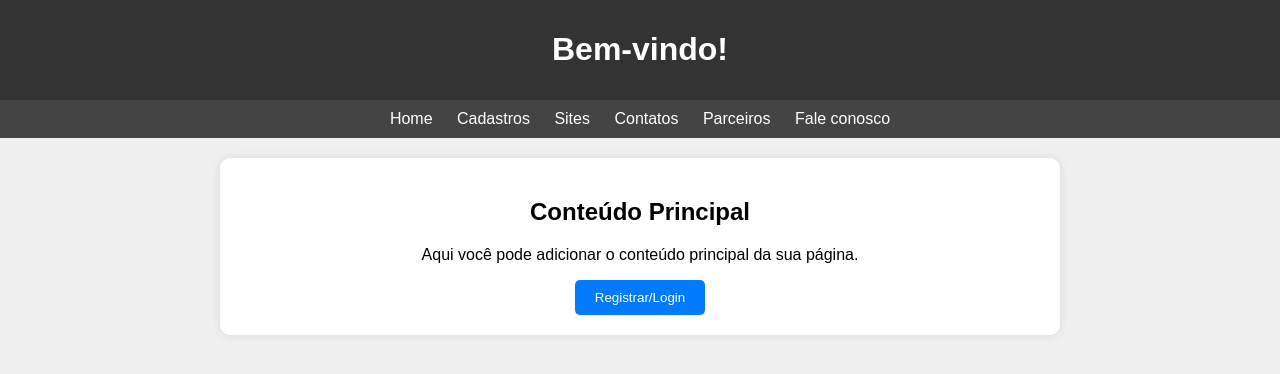
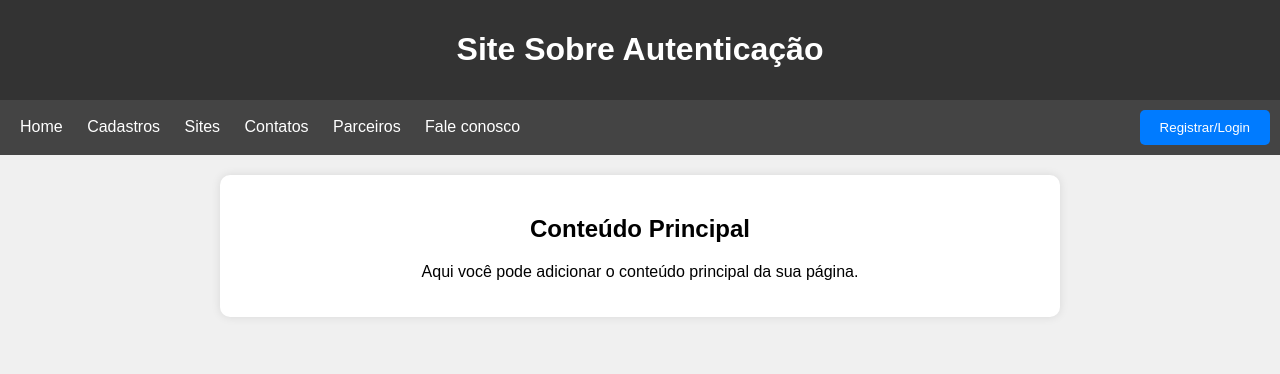
Before and after one commit to NinjaBitroom/seginfphp, a PHP site: page / in a window 1280 px wide. Shown: the top 374 px of the page. Run offline with PHP 8.4, Linux system fonts and the light colour scheme.

Commit message:
mude o botão

```diff
--- a/php/index.php
+++ b/php/index.php
@@ -56,19 +56,18 @@
 </head>
 <body>
 	<header>
-		<h1>Bem-vindo!</h1>
+		<h1>Site Sobre Autenticação</h1>
 	</header>
-	<nav>
-		<a href="#">Home</a>
+	<nav style="display: flex; justify-content: space-between; align-items: center;">
+		<div>
+			<a href="index.php">Home</a>
 			<a href="#">Cadastros</a>
 			<a href="#">Sites</a>
 			<a href="#">Contatos</a>
 			<a href="#">Parceiros</a>
 			<a href="#">Fale conosco</a>
-	</nav>
-	<main>
-		<h2>Conteúdo Principal</h2>
-		<p>Aqui você pode adicionar o conteúdo principal da sua página.</p>
+		</div>
+		<div>
 			<?php if (isset($_SESSION['login'])): ?>
 				<form action="deslogar.php" method="post">
 					<button type="submit">Deslogar</button>
@@ -76,6 +75,12 @@
 			<?php  else: ?>
 				<button onclick="window.location.href='registrar.php'">Registrar/Login</button>
 			<?php endif ?>
+		</div>
+	</nav>
+	<main>
+		<h2>Conteúdo Principal</h2>
+		<p>Aqui você pode adicionar o conteúdo principal da sua página.</p>
+
 	</main>
 </body>
 </html>
```
Lines whose indentation alone changed are shown as unchanged.
